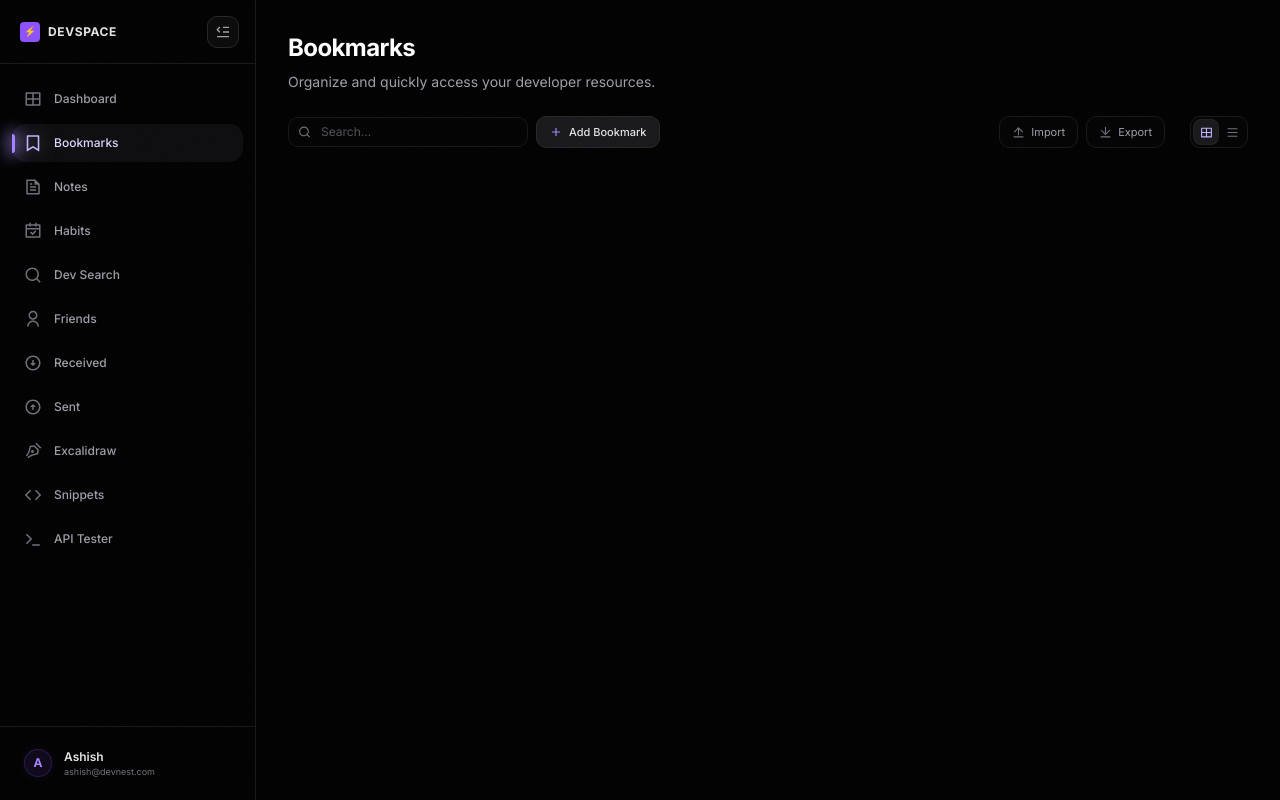
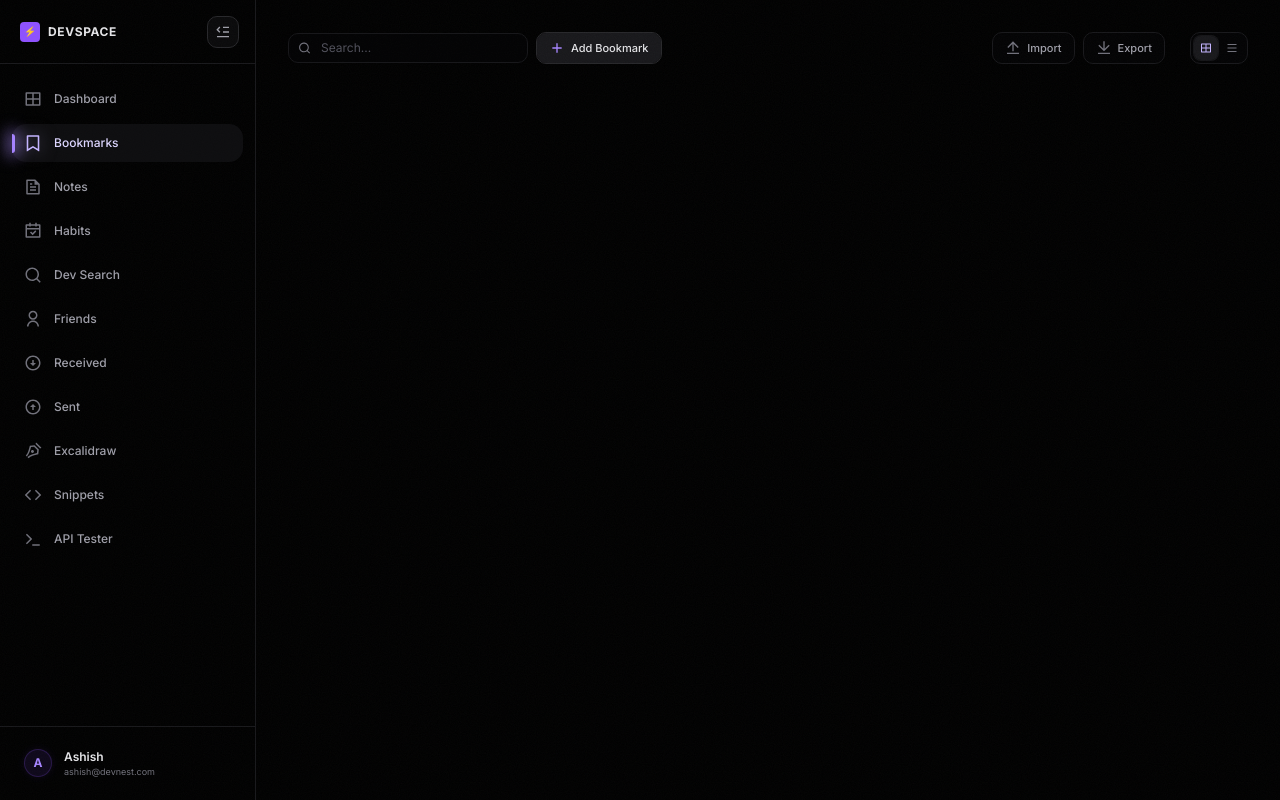
Before and after one commit to codezenashish/ryuk, a Next.js app: page /bookmarks in a window 1280 px wide. Built offline with nearby package versions, Linux system fonts and the light colour scheme.

Commit message:
feat: update BookmarksToolbar to use Button component and improve layout responsiveness

```diff
--- a/src/app/(dashboard)/bookmarks/page.tsx
+++ b/src/app/(dashboard)/bookmarks/page.tsx
@@ -3,10 +3,10 @@ import BookmarksToolbar from "@/features/bookmarks/components/bookmark-toolbar";
 export default function BookmarksPage() {
   return (
     <div className="p-4 md:p-8 space-y-6">
-      <div className="space-y-2">
+      {/*<div className="space-y-2">
         <h1 className="text-2xl font-bold tracking-tight text-white font-sans">Bookmarks</h1>
         <p className="text-sm text-zinc-400">Organize and quickly access your developer resources.</p>
-      </div>
+      </div>*/}
 
       <BookmarksToolbar />
     </div>
--- a/src/features/bookmarks/components/bookmark-toolbar.tsx
+++ b/src/features/bookmarks/components/bookmark-toolbar.tsx
@@ -1,3 +1,4 @@
+
 "use client";
 
 import React, { useState, useRef, useEffect } from "react";
@@ -11,6 +12,7 @@ import {
   RiMenuLine
 } from "react-icons/ri";
 import { cn } from "@/lib/utils";
+import { Button } from "@/components/ui/button";
 
 export default function BookmarksResponsiveToolbar() {
   const [searchQuery, setSearchQuery] = useState("");
@@ -35,7 +37,7 @@ export default function BookmarksResponsiveToolbar() {
       {/* Left side: Search and Add */}
       <div className="flex flex-1 items-center gap-2">
         {/* Search Bar */}
-        <div className="relative group flex-1 max-w-[200px] md:max-w-[240px]">
+        <div className="relative group flex-1 max-w-50 md:max-w-60">
           <RiSearchLine
             size={13}
             className="absolute left-2.5 top-1/2 -translate-y-1/2 text-zinc-500 group-focus-within:text-violet-400 transition-colors"
@@ -50,13 +52,14 @@ export default function BookmarksResponsiveToolbar() {
         </div>
 
         {/* Add Button */}
-        <button
+        <Button
           title="Add Bookmark"
-          className="flex h-8 items-center gap-1.5 rounded-lg bg-zinc-900 border border-zinc-800 px-3 text-[11px] font-medium text-zinc-200 hover:text-white hover:border-zinc-700 hover:bg-zinc-900/80 transition-all active:scale-95 cursor-pointer shrink-0"
+          variant="outline"
+          className="bg-zinc-900 border-zinc-800 text-zinc-200 hover:bg-zinc-900/80 hover:text-white hover:border-zinc-700 text-[11px] font-medium cursor-pointer shrink-0 h-8 gap-1.5 px-3 transition-all active:scale-95"
         >
           <RiAddLine size={14} className="text-violet-400" />
           <span className="hidden sm:inline">Add Bookmark</span>
-        </button>
+        </Button>
       </div>
 
       {/* Right side: Actions / More menu */}
@@ -64,48 +67,60 @@ export default function BookmarksResponsiveToolbar() {
         {/* Desktop Controls (Hidden on Mobile) */}
         <div className="hidden md:flex items-center gap-2">
           {/* Import */}
-          <button className="flex h-8 items-center gap-1.5 rounded-lg border border-zinc-900 bg-zinc-950/40 px-3 text-[11px] text-zinc-400 hover:text-zinc-200 hover:border-zinc-800 transition-colors cursor-pointer">
+          <Button
+            variant="outline"
+            className="border-zinc-900 bg-zinc-950/40 px-3 text-[11px] text-zinc-400 hover:text-zinc-200 hover:border-zinc-800 transition-colors cursor-pointer h-8 gap-1.5"
+          >
             <RiUploadLine size={13} className="text-zinc-500" />
             <span>Import</span>
-          </button>
+          </Button>
 
           {/* Export */}
-          <button className="flex h-8 items-center gap-1.5 rounded-lg border border-zinc-900 bg-zinc-950/40 px-3 text-[11px] text-zinc-400 hover:text-zinc-200 hover:border-zinc-800 transition-colors cursor-pointer">
+          <Button
+            variant="outline"
+            className="border-zinc-900 bg-zinc-950/40 px-3 text-[11px] text-zinc-400 hover:text-zinc-200 hover:border-zinc-800 transition-colors cursor-pointer h-8 gap-1.5"
+          >
             <RiDownloadLine size={13} className="text-zinc-500" />
             <span>Export</span>
-          </button>
+          </Button>
 
           {/* Separator */}
-          <div className="h-4 w-[1px] bg-zinc-850 mx-1" />
+          <div className="h-4 w-px bg-zinc-850 mx-1" />
 
           {/* Layout Switcher */}
           <div className="flex items-center rounded-lg border border-zinc-900 bg-zinc-950/40 p-0.5">
-            <button
+            <Button
               onClick={() => setViewType("grid")}
+              variant={viewType === "grid" ? "outline" : "ghost"}
+              size="icon-xs"
               className={cn(
                 "flex h-6.5 w-6.5 items-center justify-center rounded-md text-zinc-500 transition-all cursor-pointer",
                 viewType === "grid" ? "bg-zinc-900 text-violet-300 border border-zinc-800/50" : "hover:text-zinc-300"
               )}
             >
               <RiLayoutGridLine size={13} />
-            </button>
-            <button
+            </Button>
+            <Button
               onClick={() => setViewType("list")}
+              variant={viewType === "list" ? "outline" : "ghost"}
+              size="icon-xs"
               className={cn(
                 "flex h-6.5 w-6.5 items-center justify-center rounded-md text-zinc-500 transition-all cursor-pointer",
                 viewType === "list" ? "bg-zinc-900 text-violet-300 border border-zinc-800/50" : "hover:text-zinc-300"
               )}
             >
               <RiMenuLine size={13} />
-            </button>
+            </Button>
           </div>
         </div>
 
         {/* Mobile More Options Dropdown */}
         <div className="relative md:hidden flex items-center" ref={menuRef}>
-          <button
+          <Button
             onClick={() => setIsMenuOpen(!isMenuOpen)}
             title="More Options"
+            variant="outline"
+            size="icon"
             className={cn(
               "flex h-8 w-8 items-center justify-center rounded-lg border transition-all cursor-pointer",
               isMenuOpen
@@ -114,7 +129,7 @@ export default function BookmarksResponsiveToolbar() {
             )}
           >
             <RiMore2Fill size={14} />
-          </button>
+          </Button>
 
           {/* Dropdown Menu */}
           {isMenuOpen && (
@@ -123,38 +138,44 @@ export default function BookmarksResponsiveToolbar() {
               <div className="flex items-center justify-between px-2.5 py-1.5 border-b border-zinc-900 mb-1">
                 <span className="text-[9px] font-semibold text-zinc-500 uppercase tracking-wider">Layout</span>
                 <div className="flex border border-zinc-900 rounded-md p-0.5 bg-black">
-                  <button
+                  <Button
                     onClick={() => { setViewType("grid"); setIsMenuOpen(false); }}
-                    className={cn("px-2 py-0.5 rounded text-[9px] font-medium transition-colors", viewType === "grid" ? "bg-zinc-900 text-violet-300" : "text-zinc-650 hover:text-zinc-400")}
+                    variant={viewType === "grid" ? "outline" : "ghost"}
+                    size="xs"
+                    className={cn("px-2 py-0.5 rounded text-[9px] font-medium transition-colors h-auto", viewType === "grid" ? "bg-zinc-900 text-violet-300" : "text-zinc-650 hover:text-violet-400")}
                   >
                     Grid
-                  </button>
-                  <button
+                  </Button>
+                  <Button
                     onClick={() => { setViewType("list"); setIsMenuOpen(false); }}
-                    className={cn("px-2 py-0.5 rounded text-[9px] font-medium transition-colors", viewType === "list" ? "bg-zinc-900 text-violet-300" : "text-zinc-650 hover:text-zinc-400")}
+                    variant={viewType === "list" ? "outline" : "ghost"}
+                    size="xs"
+                    className={cn("px-2 py-0.5 rounded text-[9px] font-medium transition-colors h-auto", viewType === "list" ? "bg-zinc-900 text-violet-300" : "text-zinc-650 hover:text-violet-400")}
                   >
                     Row
-                  </button>
+                  </Button>
                 </div>
               </div>
 
               {/* Import */}
-              <button
+              <Button
                 onClick={() => setIsMenuOpen(false)}
-                className="flex w-full items-center gap-2.5 rounded-lg px-2.5 py-2 text-left text-xs text-zinc-400 hover:bg-zinc-900/50 hover:text-zinc-200 transition-colors cursor-pointer"
+                variant="ghost"
+                className="flex w-full items-center justify-start gap-2.5 rounded-lg px-2.5 py-2 text-left text-xs text-zinc-400 hover:bg-zinc-900/50 hover:text-zinc-200 transition-colors cursor-pointer h-auto"
               >
                 <RiUploadLine size={14} className="text-zinc-500" />
                 <span>Import Data</span>
-              </button>
+              </Button>
 
               {/* Export */}
-              <button
+              <Button
                 onClick={() => setIsMenuOpen(false)}
-                className="flex w-full items-center gap-2.5 rounded-lg px-2.5 py-2 text-left text-xs text-zinc-400 hover:bg-zinc-900/50 hover:text-zinc-200 transition-colors cursor-pointer"
+                variant="ghost"
+                className="flex w-full items-center justify-start gap-2.5 rounded-lg px-2.5 py-2 text-left text-xs text-zinc-400 hover:bg-zinc-900/50 hover:text-zinc-200 transition-colors cursor-pointer h-auto"
               >
                 <RiDownloadLine size={14} className="text-zinc-500" />
                 <span>Export Data</span>
-              </button>
+              </Button>
             </div>
           )}
         </div>
```
